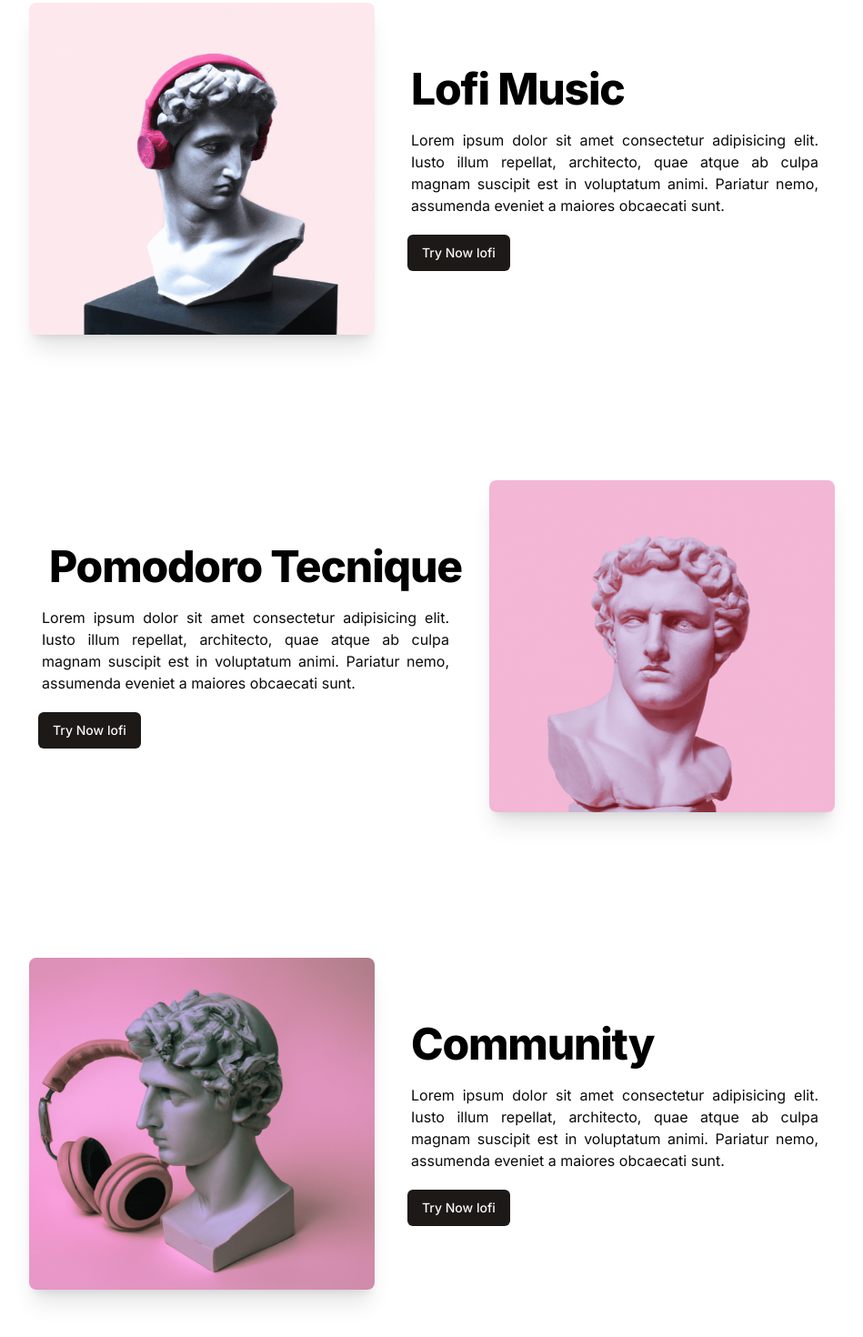
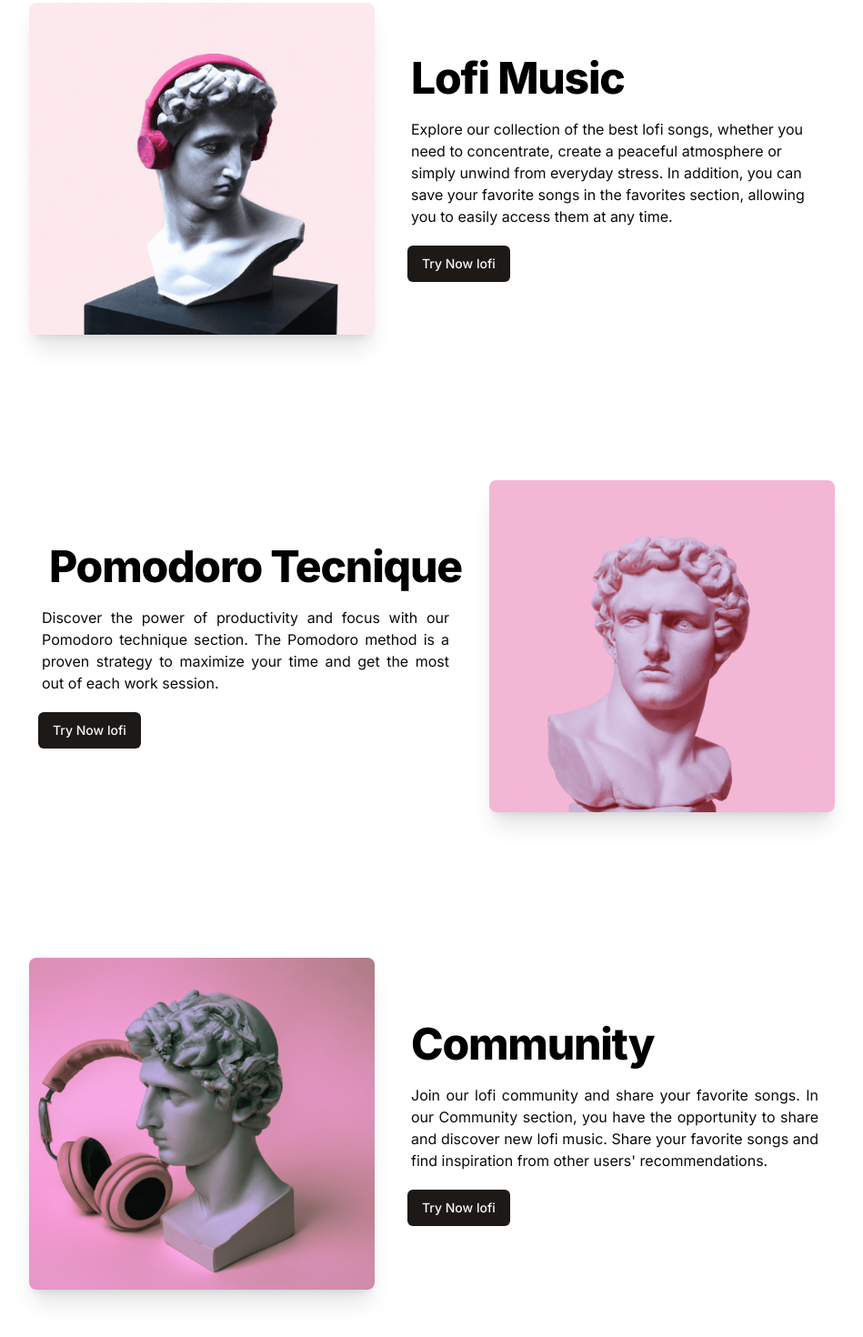
Before and after one commit to Veron-Juan/Project-Lofi-Focus, a Next.js app: page / in a window 1280 px wide. Shown: the part 860-2330 px from the top of the page at 91% size, without its empty margins (166-1115 px from the left). Built offline with nearby package versions, Linux system fonts and the light colour scheme; no server answers.

Commit message:
feat: add description sections

```diff
--- a/src/app/lofi/page.tsx
+++ b/src/app/lofi/page.tsx
@@ -321,12 +321,15 @@ export default function MusicPage() {
                                 </p>
                               </div>
                             )}
+                            {favorites.length > 0 && !selectFav &&   <h3 className="mb-4 mt-2 text-md font-semibold ">Select one</h3>}
                             {!selectFav || favorites.length === 0 ? null : (
+
 
                               <VideoPlayer
                                 url={selectFav}
                                 thumbnailSrc={selectImgFav}
                               />
+
                             )}
                           </div>
 
--- a/src/app/page.tsx
+++ b/src/app/page.tsx
@@ -123,8 +123,8 @@ export default async function IndexPage() {
             <h3 className="ml-6 scroll-m-20 text-4xl font-extrabold tracking-tight text-black dark:text-white md:ml-4 md:text-start lg:text-5xl  ">
               Lofi Music
             </h3>
-            <p className="px-7 text-justify md:px-4">
-              Lorem ipsum dolor sit amet consectetur adipisicing elit. Iusto illum repellat, architecto, quae atque ab culpa magnam suscipit est in voluptatum animi. Pariatur nemo, assumenda eveniet a maiores obcaecati sunt.
+            <p className="px-7  md:px-4 break-words ">
+            Explore our collection of the best lofi songs, whether you need to concentrate, create a peaceful atmosphere or simply unwind from everyday stress. In addition, you can save your favorite songs in the favorites section, allowing you to easily access them at any time.
             </p>
             <div className="ml-6 text-[15px] md:ml-3 md:text-start">
               <Link
@@ -149,7 +149,7 @@ export default async function IndexPage() {
             </h3>
 
             <p className="px-7 text-justify md:px-4">
-            Lorem ipsum dolor sit amet consectetur adipisicing elit. Iusto illum repellat, architecto, quae atque ab culpa magnam suscipit est in voluptatum animi. Pariatur nemo, assumenda eveniet a maiores obcaecati sunt.
+            Discover the power of productivity and focus with our Pomodoro technique section. The Pomodoro method is a proven strategy to maximize your time and get the most out of each work session.
 
             </p>
             <div className="ml-6 text-[15px] md:ml-3 md:text-start">
@@ -188,7 +188,7 @@ export default async function IndexPage() {
               Community
             </h3>
             <p className="px-7 text-justify md:px-4">
-            Lorem ipsum dolor sit amet consectetur adipisicing elit. Iusto illum repellat, architecto, quae atque ab culpa magnam suscipit est in voluptatum animi. Pariatur nemo, assumenda eveniet a maiores obcaecati sunt.
+            Join our lofi community and share your favorite songs. In our Community section, you have the opportunity to share and discover new lofi music. Share your favorite songs and find inspiration from other users' recommendations.
 
             </p>
             <div className="ml-6 text-[15px] md:ml-3 md:text-start">
```
